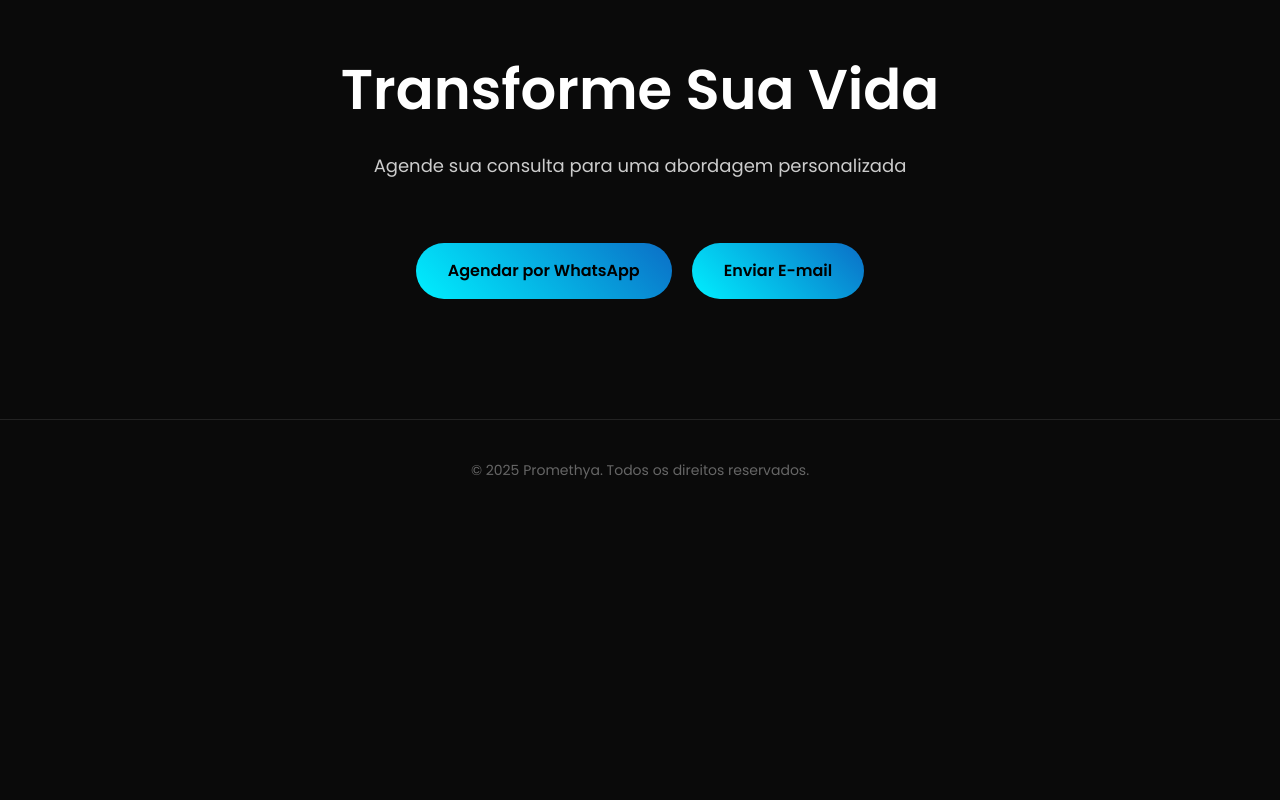
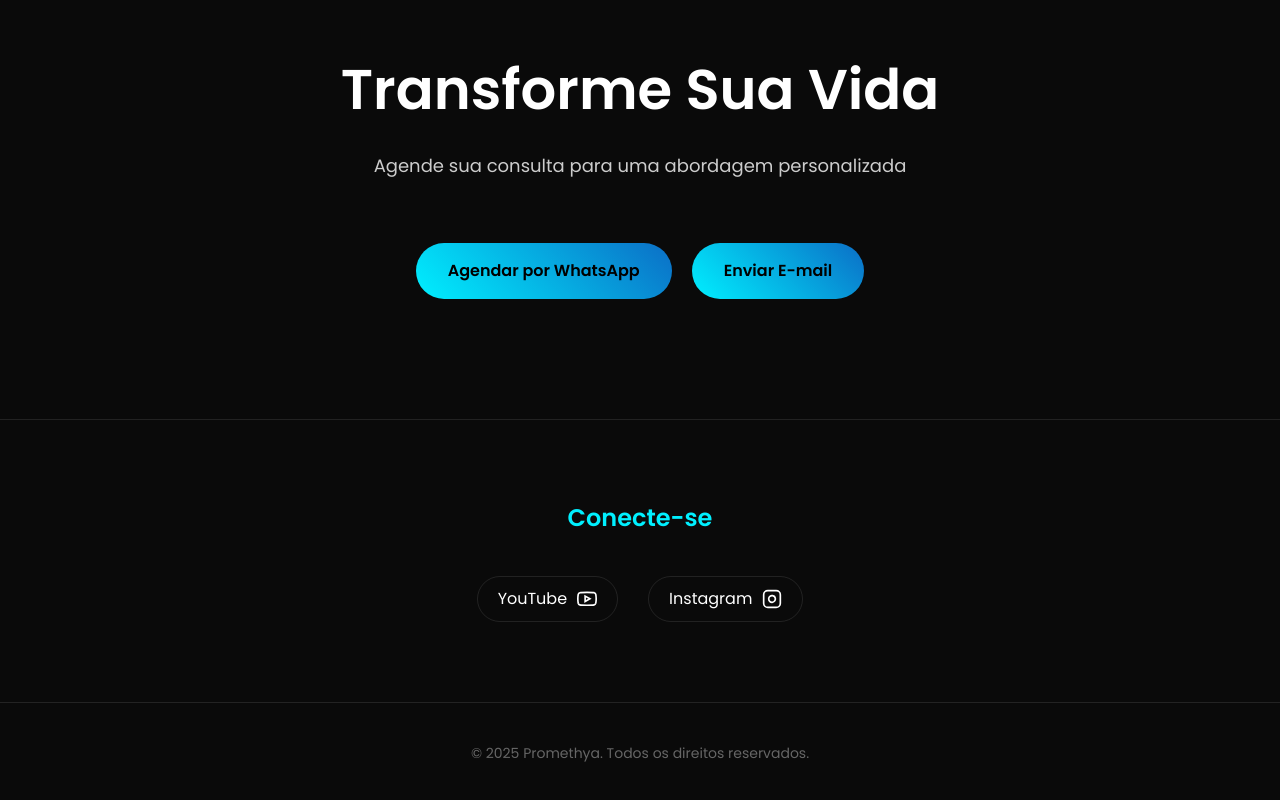
Before and after one commit to Dinvps/WebSite, a plain HTML site: page index.html in a window 1280 px wide. Shown: the part 1740-2540 px from the top of the page. Before the commit the page ends 2261 px from the top, so only its background shows below. Drawn offline with Linux system fonts and the light colour scheme.

Commit message:
Deep seek edition 2

```diff
--- a/index.html
+++ b/index.html
@@ -22,7 +22,7 @@
 
       <ul class="header-nav">
         <li><a href="#contato">Contato</a></li>
-        <li><a href="#redes-sociais">Redes</a></li>
+        <li><a href="#redes">Redes</a></li>
       </ul>
     </nav>
   </header>
@@ -92,6 +92,32 @@
         </div>
       </div>
     </section>
+
+    <!-- SEÇÃO REDES SOCIAIS -->
+    <section class="social-section" id="redes">
+      <div class="container">
+        <div class="social-content">
+          <h2 class="social-title">Conecte-se</h2>
+          <div class="social-links">
+            <a href="https://youtube.com/@vitorpzsp" class="social-link">
+              <span>YouTube</span>
+              <svg width="24" height="24" viewBox="0 0 24 24" fill="none" stroke="currentColor" stroke-width="2">
+                <path d="M22.54 6.42a2.78 2.78 0 0 0-1.94-2C18.88 4 12 4 12 4s-6.88 0-8.6.46a2.78 2.78 0 0 0-1.94 2A29 29 0 0 0 1 11.75a29 29 0 0 0 .46 5.33A2.78 2.78 0 0 0 3.4 19c1.72.46 8.6.46 8.6.46s6.88 0 8.6-.46a2.78 2.78 0 0 0 1.94-2 29 29 0 0 0 .46-5.25 29 29 0 0 0-.46-5.33z"></path>
+                <polygon points="9.75 15.02 15.5 11.75 9.75 8.48 9.75 15.02"></polygon>
+              </svg>
+            </a>
+            <a href="https://instagram.com/vitorpzsp" class="social-link">
+              <span>Instagram</span>
+              <svg width="24" height="24" viewBox="0 0 24 24" fill="none" stroke="currentColor" stroke-width="2">
+                <rect x="2" y="2" width="20" height="20" rx="5" ry="5"></rect>
+                <path d="M16 11.37A4 4 0 1 1 12.63 8 4 4 0 0 1 16 11.37z"></path>
+                <line x1="17.5" y1="6.5" x2="17.51" y2="6.5"></line>
+              </svg>
+            </a>
+          </div>
+        </div>
+      </div>
+    </section>
   </main>
 
   <!-- RODAPÉ -->
--- a/script.js
+++ b/script.js
@@ -10,7 +10,7 @@ document.addEventListener('DOMContentLoaded', () => {
   });
 
   // Animação de elementos
-  const animateElements = document.querySelectorAll('.service-card, .text-section, .contact-section');
+  const animateElements = document.querySelectorAll('.service-card, .text-section, .contact-section, .social-section');
 
   const observer = new IntersectionObserver((entries) => {
     entries.forEach(entry => {
--- a/style.css
+++ b/style.css
@@ -208,6 +208,53 @@ h1, h2, h3, h4 {
   transform: translateY(-3px);
 }
 
+/* Seção Redes Sociais */
+.social-section {
+  padding: 8rem 0;
+  border-top: 1px solid rgba(255,255,255,0.1);
+}
+
+.social-content {
+  max-width: 600px;
+  margin: 0 auto;
+  text-align: center;
+}
+
+.social-title {
+  font-size: 2.4rem;
+  margin-bottom: 4rem;
+  color: #00F0FF;
+}
+
+.social-links {
+  display: flex;
+  gap: 3rem;
+  justify-content: center;
+}
+
+.social-link {
+  display: flex;
+  align-items: center;
+  gap: 1rem;
+  color: #FFF;
+  text-decoration: none;
+  font-size: 1.6rem;
+  padding: 1rem 2rem;
+  border: 1px solid rgba(255,255,255,0.1);
+  border-radius: 50px;
+  transition: all 0.3s;
+}
+
+.social-link:hover {
+  background: rgba(255,255,255,0.05);
+  border-color: #00F0FF;
+}
+
+.social-link svg {
+  width: 20px;
+  height: 20px;
+}
+
 /* Footer */
 .footer {
   border-top: 1px solid rgba(255,255,255,0.1);
@@ -269,4 +316,9 @@ h1, h2, h3, h4 {
     flex-direction: column;
     align-items: center;
   }
+
+  .social-links {
+    flex-direction: column;
+    gap: 1.5rem;
+  }
 }
```
